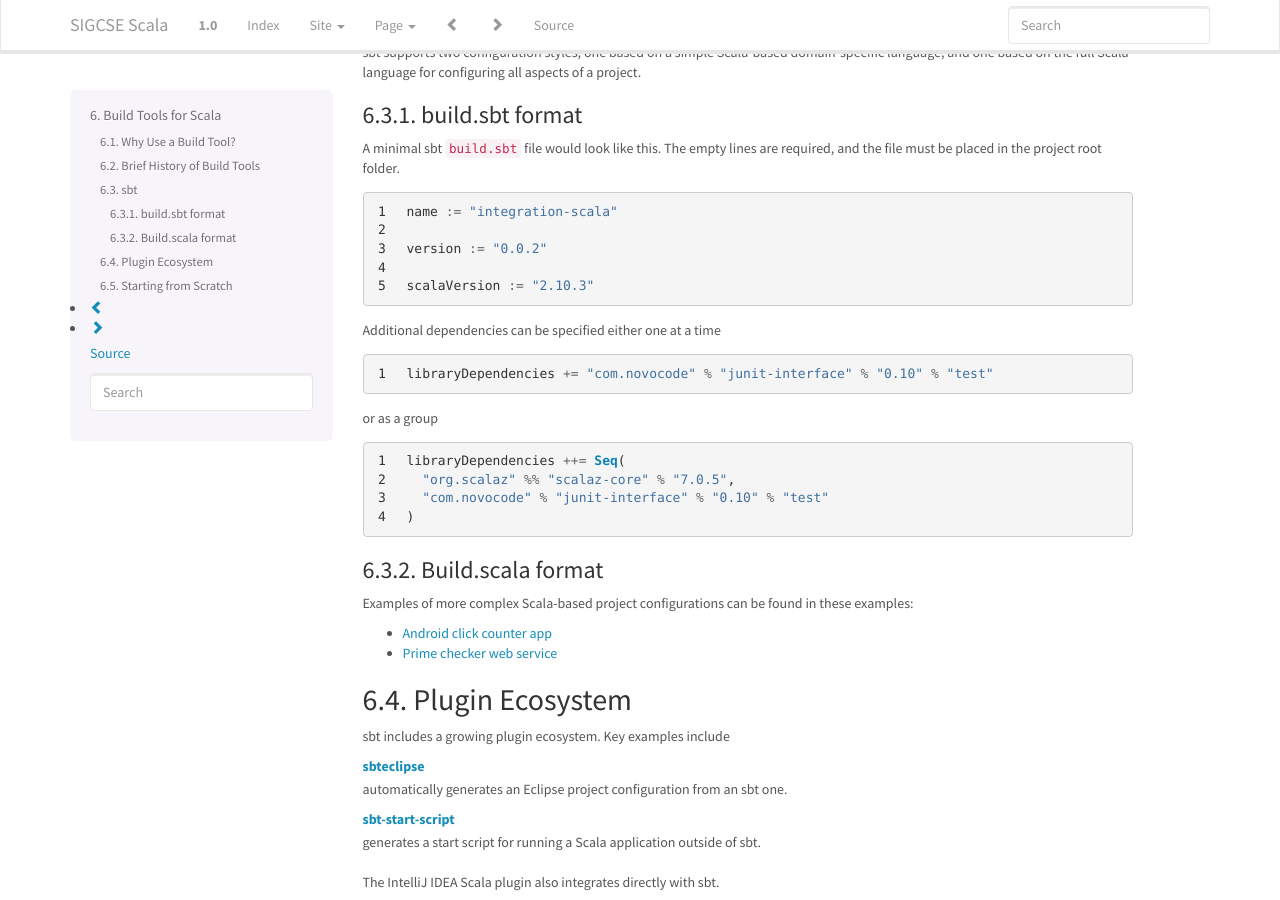
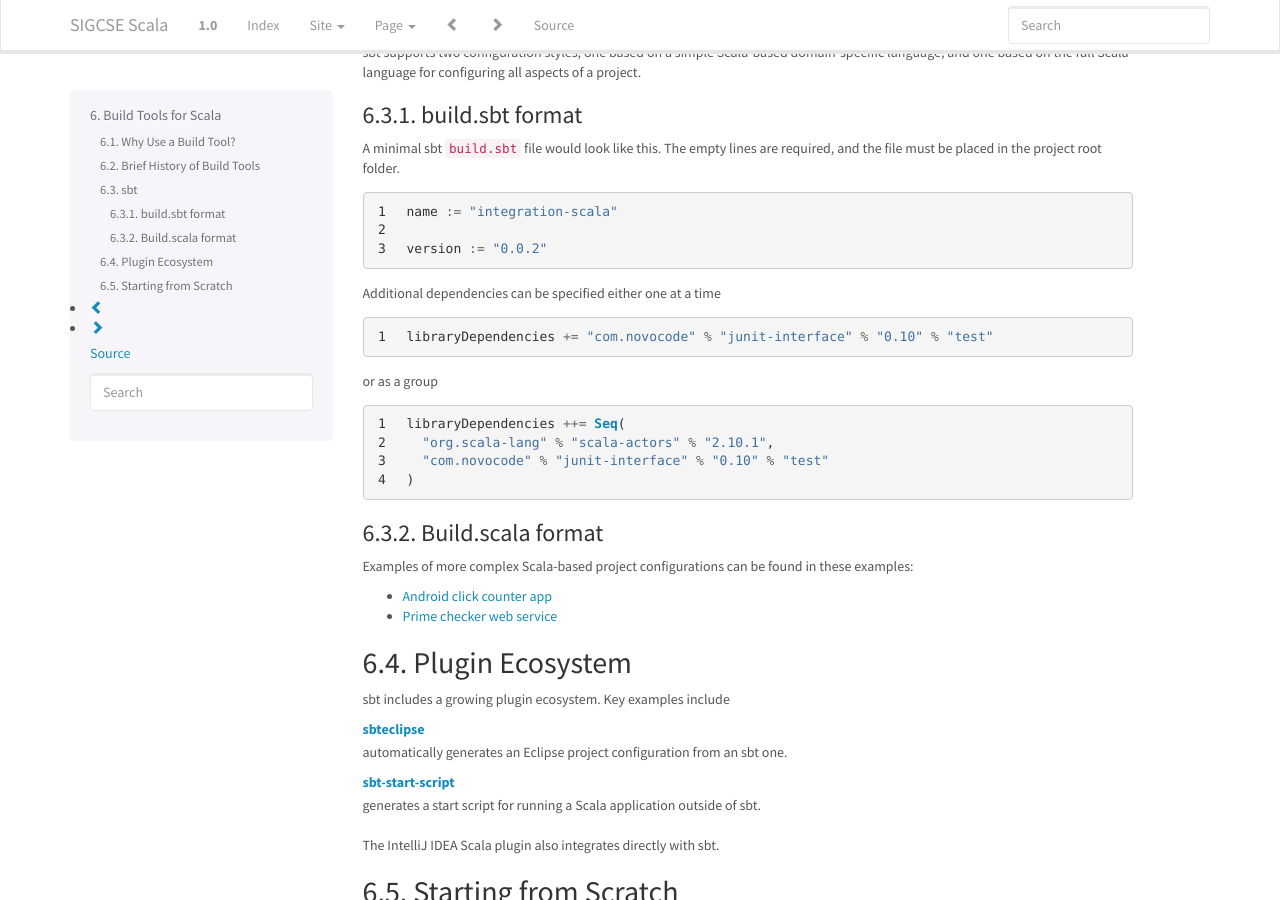
Before and after one commit to LoyolaChicagoBooks/scalaworkshop, a Sphinx documentation site: the page built from source/buildtools.rst, in a window 1280 px wide and 900 px high, scrolled down 893 px. Built offline with Sphinx 7.4.7, drawn with Linux system fonts in a browser that asks for light colours.

Commit message:
refined build tool notes a bit more

```diff
--- a/source/buildtools.rst
+++ b/source/buildtools.rst
@@ -77,8 +77,6 @@ are required, and the file must be placed in the project root folder.
 
     version := "0.0.2"
 
-    scalaVersion := "2.10.3"
-
 Additional dependencies can be specified either one at a time
 
 .. code-block:: scala
@@ -92,7 +90,7 @@ or as a group
   :linenos:
 
     libraryDependencies ++= Seq(
-      "org.scalaz" %% "scalaz-core" % "7.0.5",
+      "org.scala-lang" % "scala-actors" % "2.10.1",
       "com.novocode" % "junit-interface" % "0.10" % "test"
     )
 
@@ -102,8 +100,8 @@ Build.scala format
 Examples of more complex Scala-based project configurations can be
 found in these examples:
 
-- `Android click counter app <https://bitbucket.org/loyolachicagocs_plsystems/clickcounter-android-scala/src/tip/project?at=default>`_
-- `Prime checker web service <https://github.com/webservices-cs-luc-edu/primenumbers-spray-scala/tree/master/project>`_
+- `Android click counter app <https://bitbucket.org/loyolachicagocs_plsystems/clickcounter-android-scala/src/tip/project/>`_
+- `Prime checker web service <https://bitbucket.org/loyolachicagocs_distributed/primenumbers-spray-scala/src/master/project/>`_
 
 Plugin Ecosystem
 ----------------
```
